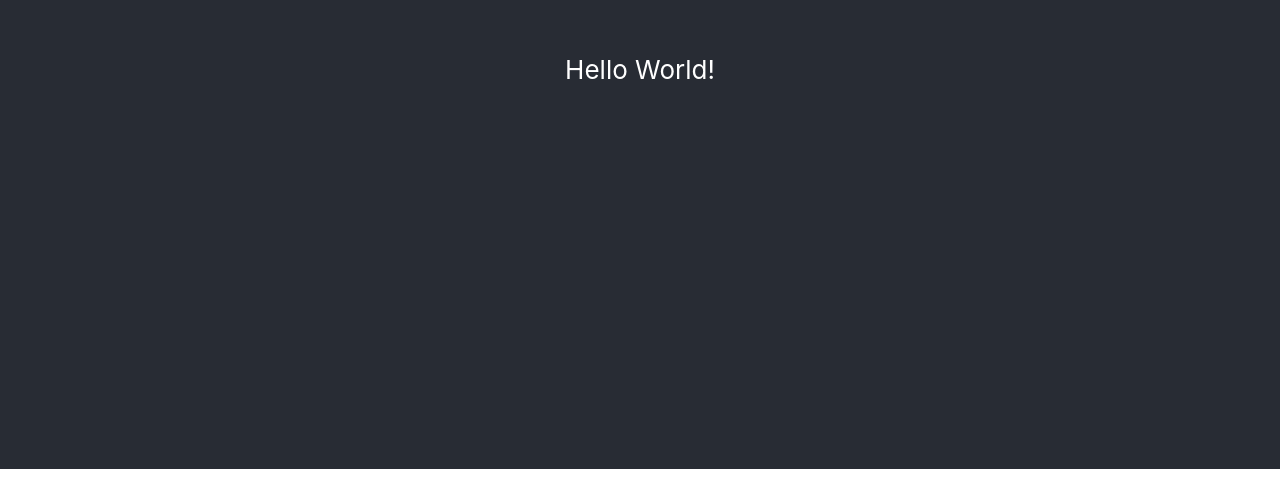
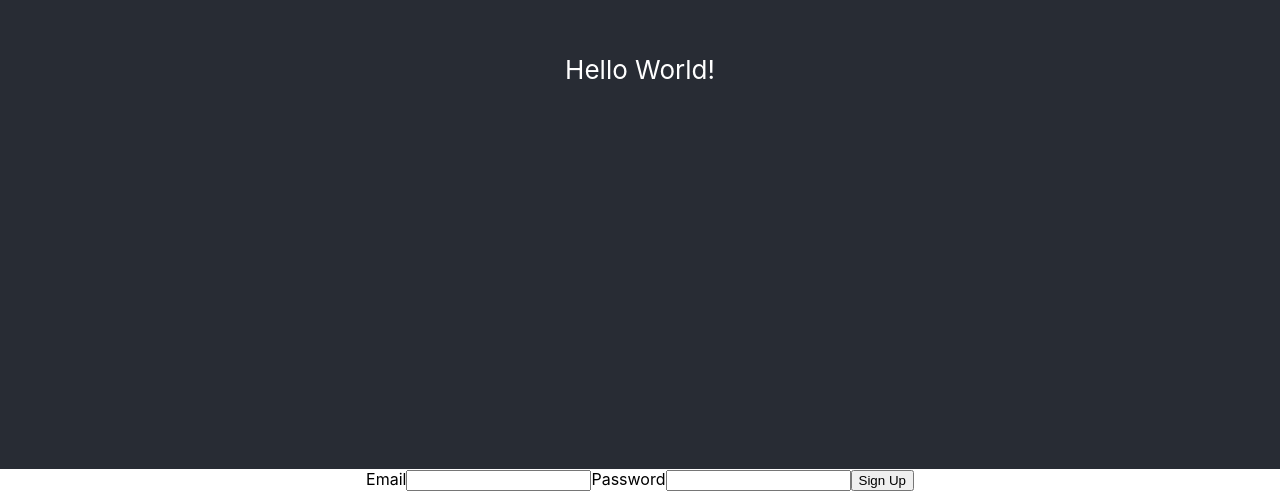
Before and after one commit to bethea28/amazon2, a React (Create React App) app: page / in a window 1280 px wide. Shown: the part 331-822 px from the top of the page. Before the commit the page ends 800 px from the top, so only its background shows below. Built offline with nearby package versions, Linux system fonts and the light colour scheme.

Commit message:
add signup component and userpool

```diff
--- a/package.json
+++ b/package.json
@@ -13,6 +13,7 @@
     "@types/node": "^16.11.41",
     "@types/react": "^18.0.14",
     "@types/react-dom": "^18.0.5",
+    "amazon-cognito-identity-js": "^5.2.9",
     "react": "^18.2.0",
     "react-dom": "^18.2.0",
     "react-scripts": "^2.1.3",
--- a/src/App.tsx
+++ b/src/App.tsx
@@ -1,6 +1,6 @@
 import React from 'react';
 import './App.css';
-
+import Signup from './authComponents/signUp';
 function App() {
   return (
     <div className="App">
@@ -16,6 +16,9 @@ function App() {
         >
         </a>
       </header>
+      <div>
+        <Signup />
+      </div>
     </div>
   );
 }
--- /dev/null
+++ b/src/authComponents/signUp.tsx
@@ -0,0 +1,36 @@
+import React, { FormEventHandler, useState } from "react";
+import userPool from "../userPool";
+const Signup = () => {
+const[email, setEmail]= useState("")
+const [password,setPassword] = useState("")
+
+    const onSubmit: FormEventHandler = (event) => {
+        event.preventDefault()
+        userPool.signUp(email, password, [], [], (err,data)=> {
+            if(err){
+                console.log(err)
+            }console.log(data)
+        })
+    }
+    return(
+        <div>
+            <form onSubmit={onSubmit}>
+                <label htmlFor="email">Email</label>
+                <input
+                value={email}
+                 onChange={(event)=> setEmail(event.target.value)}>
+                 </input>
+                 <label htmlFor="password">Password</label>
+                 <input
+                value={password}
+                 onChange={(event)=> setPassword(event.target.value)}>
+                 </input>
+
+                 <button type="submit">Sign Up</button>
+
+            </form>
+        </div>
+    )
+}
+
+export default Signup
```
Also changed, not shown: src/userPool.ts (added), 1 other file (tests, documents, lock files or other folders).
